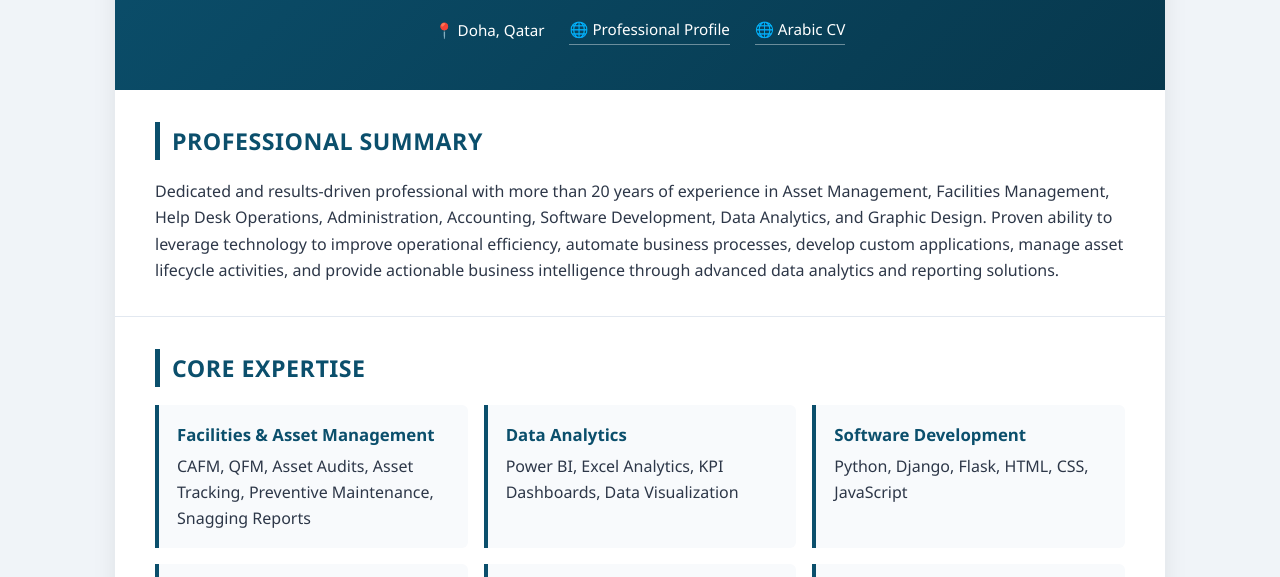
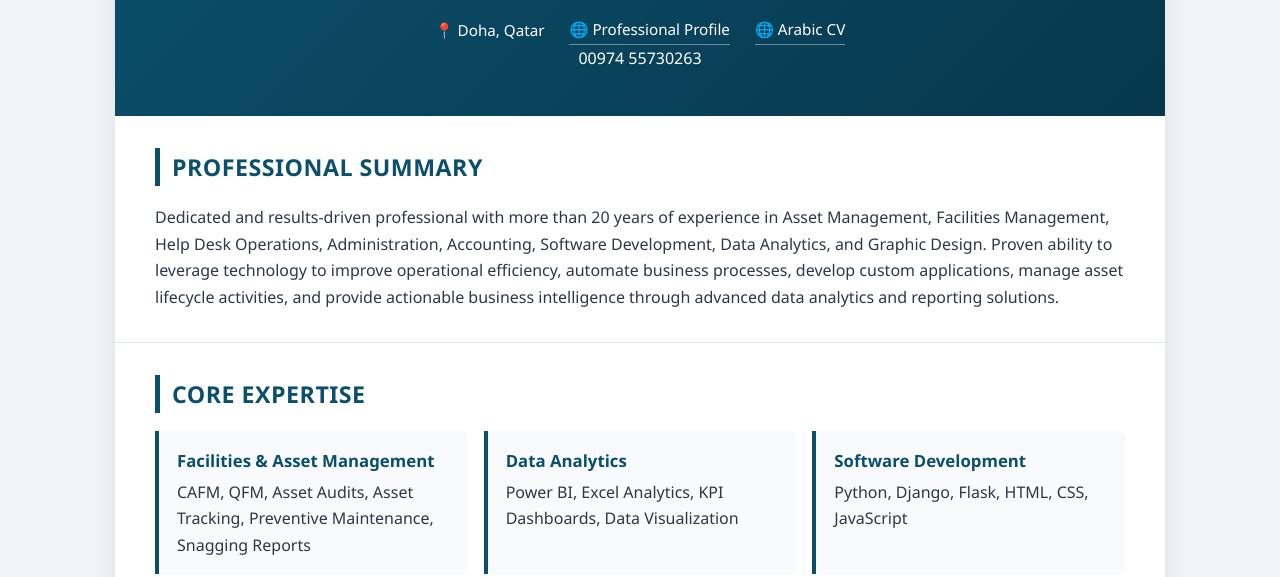
Before and after one commit to ibrahimoia/MyCV, a plain HTML site: page index.html in a window 1280 px wide. Shown: the part 174-751 px from the top of the page. Drawn offline with Linux system fonts and the light colour scheme.

Commit message:
Update index.html

```diff
--- a/index.html
+++ b/index.html
@@ -263,6 +263,7 @@
         <a href="https://ibrahimoia.github.io/my-profile/" target="_blank" rel="noopener noreferrer">🌐 Professional Profile</a>
         <a href="https://ibrahimoia.github.io/arabic-cv/" target="_blank" rel="noopener noreferrer">🌐 Arabic CV</a>
       </div>
+      <div>00974 55730263</div>
     </header>
 
     <section class="section">
```
